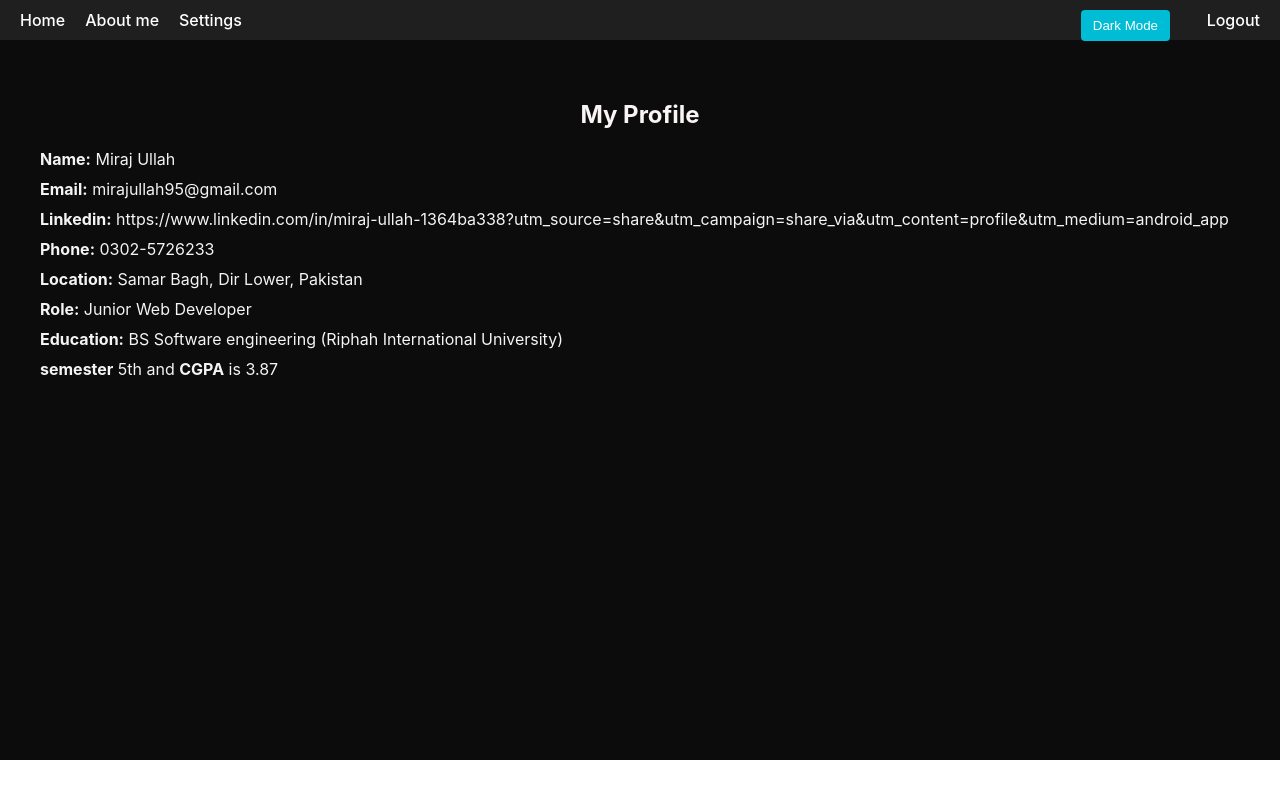
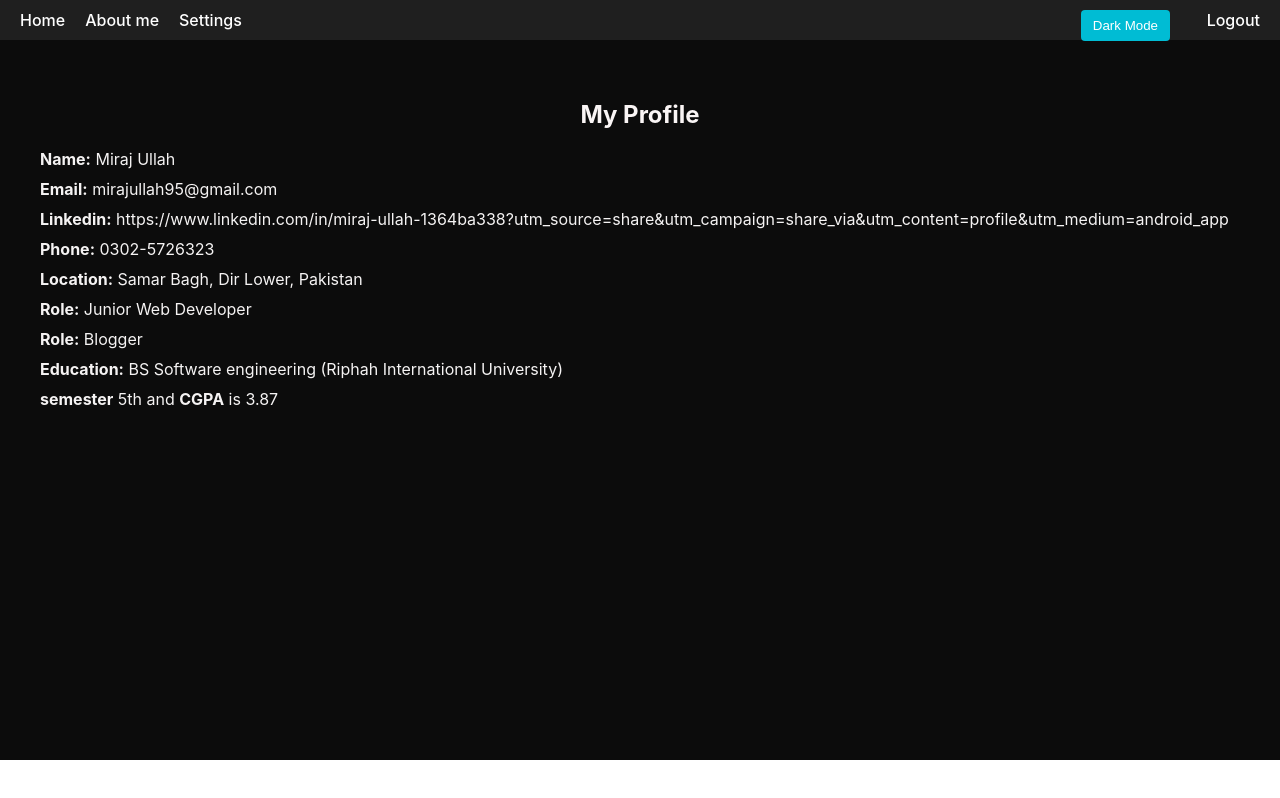
Before and after one commit to imirajullah/my-portfolio, a React (Create React App) app in the folder firstwebsite/: page /profile in a window 1280 px wide. Built offline with nearby package versions, Linux system fonts and the light colour scheme; sample sign-in values are in the browser's storage.

Commit message:
profile.jsx

```diff
--- a/firstwebsite/src/components/Profile/Profile.jsx
+++ b/firstwebsite/src/components/Profile/Profile.jsx
@@ -9,9 +9,10 @@ const Profile = () => {
         <p><strong>Name:</strong> Miraj Ullah</p>
         <p><strong>Email:</strong> mirajullah95@gmail.com</p>
         <p><strong>Linkedin:</strong> https://www.linkedin.com/in/miraj-ullah-1364ba338?utm_source=share&utm_campaign=share_via&utm_content=profile&utm_medium=android_app </p>
-        <p><strong>Phone:</strong> 0302-5726233</p>
+        <p><strong>Phone:</strong> 0302-5726323</p>
         <p><strong>Location:</strong> Samar Bagh, Dir Lower, Pakistan</p>
         <p><strong>Role:</strong> Junior Web Developer</p>
+        <p><strong>Role:</strong> Blogger</p>
         <p><strong>Education:</strong> BS Software engineering (Riphah International University)</p>
         <p><strong>semester</strong> 5th and <strong>CGPA</strong> is 3.87</p>
       </div>
```
